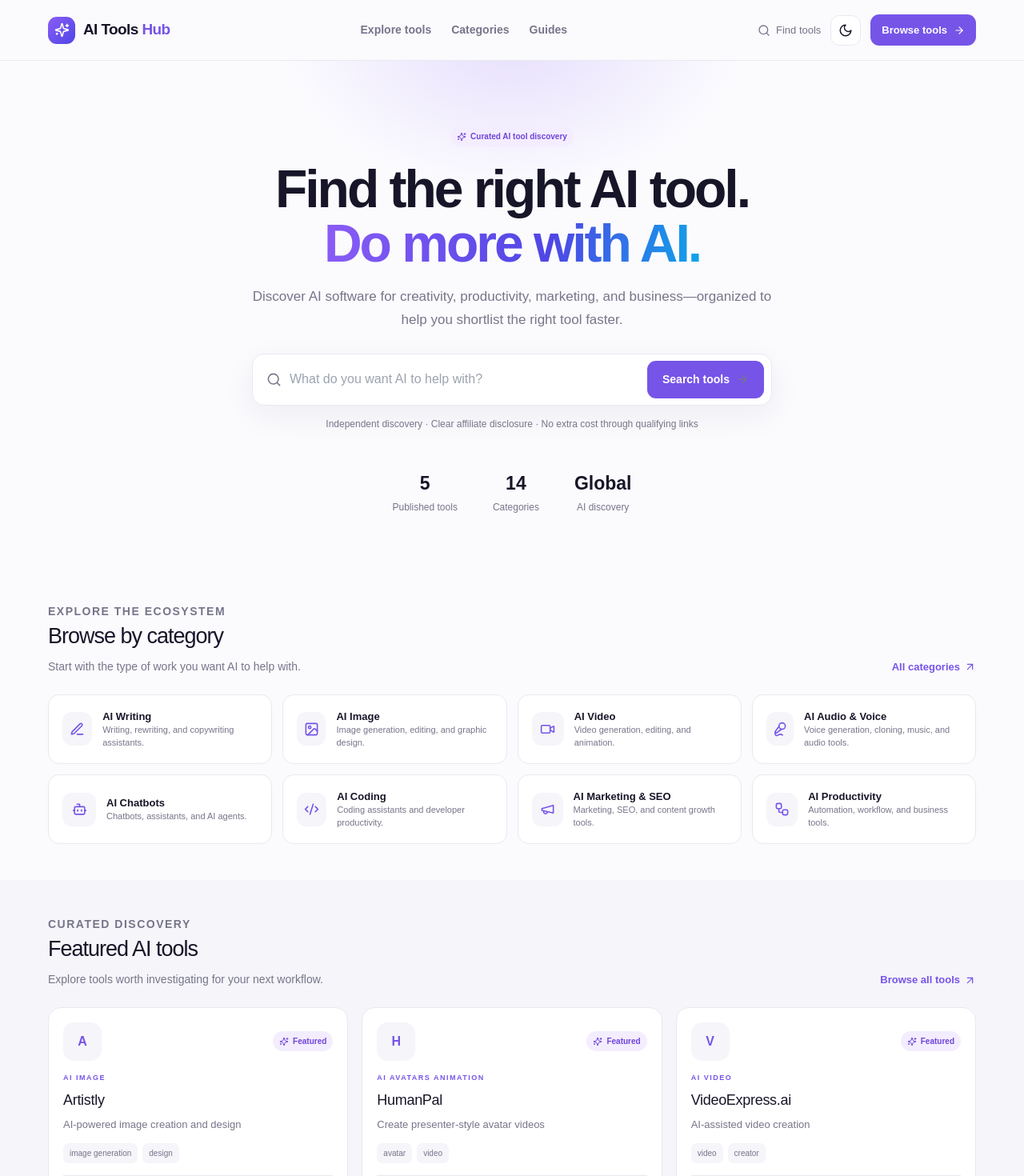
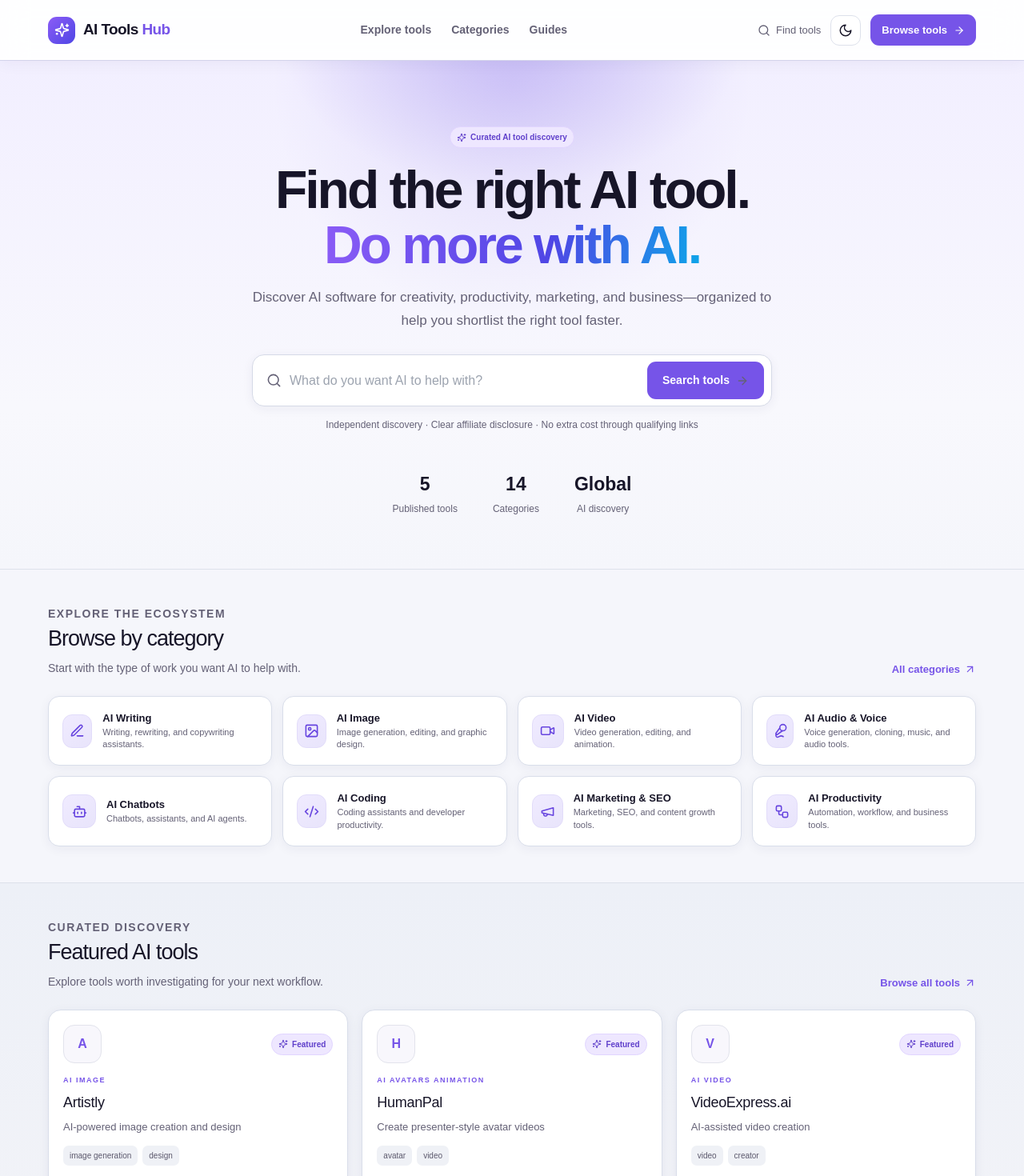
Before and after one commit to Wdrobi/ai-tools-hub, a Next.js app: page / in a window 1280 px wide. Shown: the top 1470 px of the page at 80% size. Built offline with nearby package versions, Linux system fonts and the light colour scheme; no server answers.

Commit message:
Improve light mode visual hierarchy

```diff
--- a/app/improvements.css
+++ b/app/improvements.css
@@ -1,6 +1,157 @@
 /* Conversion and responsive refinements layered over the original design. */
 body {
   overflow-x: clip;
+}
+
+/* Stronger visual hierarchy for the light theme. */
+:root:not(.dark) body {
+  background-color: var(--bg);
+}
+
+:root:not(.dark) .site-header {
+  background: color-mix(in srgb, var(--surface) 90%, transparent);
+  border-bottom-color: color-mix(in srgb, var(--line) 90%, var(--accent) 10%);
+  box-shadow: 0 4px 18px rgba(37, 27, 83, .045);
+}
+
+:root:not(.dark) .hero {
+  background:
+    radial-gradient(circle at 50% 5%, rgba(118, 84, 232, .14), transparent 34%),
+    linear-gradient(180deg, #f2efff 0%, #f8f8fd 68%, var(--bg) 100%);
+  border-bottom: 1px solid var(--line);
+}
+
+:root:not(.dark) .hero:before {
+  background: radial-gradient(ellipse, rgba(99, 73, 222, .22), transparent 68%);
+}
+
+:root:not(.dark) .hero-search,
+:root:not(.dark) .search-box,
+:root:not(.dark) .select-wrap {
+  border-color: #d6dae7;
+  box-shadow: var(--shadow-soft);
+}
+
+:root:not(.dark) .hero-search:focus-within,
+:root:not(.dark) .search-box:focus-within,
+:root:not(.dark) .select-wrap:focus-within {
+  border-color: color-mix(in srgb, var(--accent) 62%, var(--line));
+  box-shadow: 0 0 0 4px rgba(118, 84, 232, .1), var(--shadow-soft);
+}
+
+:root:not(.dark) .section-muted {
+  background: linear-gradient(180deg, #edf0f7 0%, #f2f3f8 100%);
+  border-block: 1px solid var(--line);
+}
+
+:root:not(.dark) .category-card,
+:root:not(.dark) .tool-card,
+:root:not(.dark) .blog-card,
+:root:not(.dark) .admin-panel,
+:root:not(.dark) .admin-stat {
+  border-color: #d9deea;
+  box-shadow: var(--shadow-soft);
+}
+
+:root:not(.dark) .category-card:hover,
+:root:not(.dark) .tool-card:hover {
+  border-color: color-mix(in srgb, var(--accent) 48%, var(--line));
+  box-shadow: var(--shadow);
+}
+
+:root:not(.dark) .category-icon {
+  color: #6745df;
+  background: linear-gradient(145deg, #f0ebff, #e8e4fb);
+  border: 1px solid #e2dcfa;
+}
+
+:root:not(.dark) .tool-logo {
+  background: #f8f7fc;
+  border: 1px solid #e2e3ec;
+}
+
+:root:not(.dark) .tag {
+  background: #eff1f6;
+  color: #5c596d;
+}
+
+:root:not(.dark) .pill-featured {
+  background: #eee7ff;
+  color: #6040cb;
+  border: 1px solid #e1d5ff;
+}
+
+:root:not(.dark) .page-hero {
+  position: relative;
+}
+
+:root:not(.dark) .page-hero:before {
+  content: "";
+  position: absolute;
+  z-index: -1;
+  width: 420px;
+  height: 220px;
+  left: -170px;
+  top: -55px;
+  background: radial-gradient(circle, rgba(118, 84, 232, .105), transparent 70%);
+  pointer-events: none;
+}
+
+:root:not(.dark) .detail-main,
+:root:not(.dark) .detail-aside {
+  border-color: #d8dce8;
+  box-shadow: var(--shadow-soft);
+}
+
+:root:not(.dark) .pricing-plan {
+  background: linear-gradient(180deg, #fafaff, #f5f6fb);
+  border-color: #d9ddea;
+}
+
+:root:not(.dark) .pricing-plan-popular {
+  background: linear-gradient(180deg, #f7f3ff, #f8f7fd);
+  border-color: color-mix(in srgb, var(--accent) 70%, var(--line));
+  box-shadow: 0 12px 30px rgba(89, 59, 190, .13);
+}
+
+:root:not(.dark) .discount-banner {
+  background: linear-gradient(135deg, #f2edff, #faf8ff);
+}
+
+:root:not(.dark) .button-secondary {
+  border-color: #d5d9e5;
+  box-shadow: 0 1px 4px rgba(37, 27, 83, .045);
+}
+
+:root:not(.dark) .button-secondary:hover {
+  border-color: color-mix(in srgb, var(--accent) 42%, var(--line));
+  background: #f7f5ff;
+}
+
+:root:not(.dark) .footer {
+  background: linear-gradient(180deg, #eef1f7, #e9edf5);
+  border-top-color: #d7dce8;
+}
+
+:root:not(.dark) .footer-grid a:not(.brand):hover {
+  color: var(--accent);
+}
+
+:root:not(.dark) .field input,
+:root:not(.dark) .field textarea,
+:root:not(.dark) .field select {
+  background: #fbfbfe;
+  border-color: #d6dae6;
+}
+
+:root:not(.dark) .field input:focus,
+:root:not(.dark) .field textarea:focus,
+:root:not(.dark) .field select:focus {
+  box-shadow: 0 0 0 3px rgba(118, 84, 232, .1);
+}
+
+.hero h1 {
+  text-wrap: balance;
 }
 
 /* Keep native dropdown menus readable in both themes. */
@@ -407,6 +558,7 @@ select optgroup {
   .category-card {
     min-width: 0;
     align-items: flex-start;
+    overflow: hidden;
   }
 
   .category-card strong {
@@ -414,16 +566,28 @@ select optgroup {
   }
 
   .hero h1 {
-    font-size: clamp(35px, 10.5vw, 44px);
+    font-size: clamp(31px, 9vw, 38px);
+    line-height: 1.08;
+    letter-spacing: -1.5px;
   }
 
   .hero-search {
-    gap: 6px;
+    display: grid;
+    grid-template-columns: auto minmax(0, 1fr);
+    gap: 7px 8px;
+    padding: 10px 11px;
   }
 
   .hero-search .button {
+    grid-column: 1 / -1;
+    width: 100%;
     font-size: 12px;
-    padding-inline: 12px;
+    padding: 11px 12px;
+  }
+
+  .section-heading {
+    align-items: flex-start;
+    flex-direction: column;
   }
 
   .stats-row {
```
Also changed, not shown: app/globals.css.
